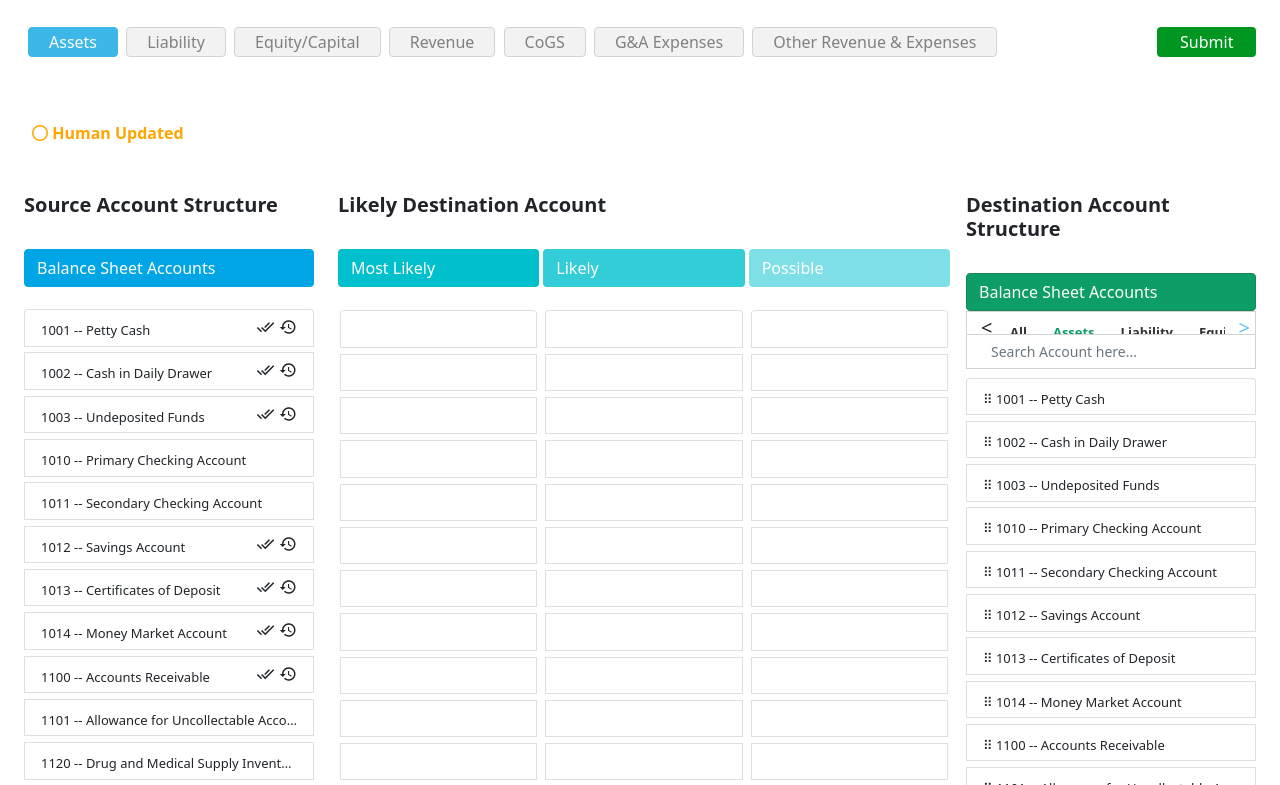
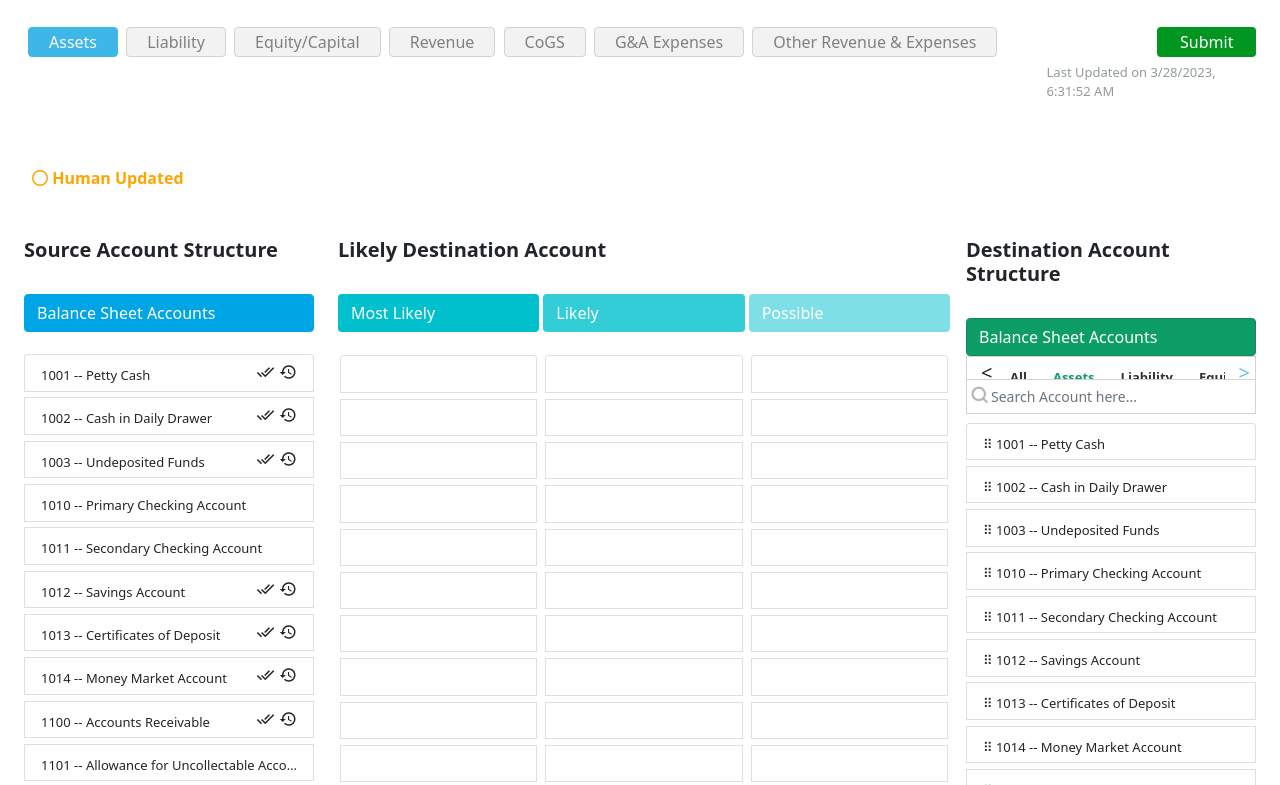
Before and after one commit to Krinalp1403/Standardizer, a plain HTML site: page index.html in a window 1280 px wide. Shown: the part 74-859 px from the top of the page. Drawn offline with nearby package versions, Linux system fonts and the light colour scheme.

Commit message:
New Created

```diff
--- a/coa.css
+++ b/coa.css
@@ -8,7 +8,7 @@
 }
 
 p{
-  margin-left: 82%;
+  margin-left: 83%;
   font-size: small;
   margin-bottom: 1rem;
   font-weight: 500;
--- a/coa.js
+++ b/coa.js
@@ -1,5 +1,15 @@
 $(document).ready(function () {
   draggable();
+    // var ml = $("#mostlikely").textContent;
+  //  var ml= document.getElementsByClassName('destinations');
+  let lis = document.getElementById('mostlikely').innerHTML;
+
+  var currentDateTime = new Date();
+  var formattedDateTime = currentDateTime.toLocaleString();
+  document.getElementById("lastupdated").innerHTML = "Last Updated on " + formattedDateTime;
+  //  var test = ml(li)
+  // console.log(lis.
+  //   );
 });
 
 // Filter mapping
@@ -20,7 +30,7 @@ buttons.forEach(button => {
         if (link.classList.contains('active')) {
           link.click();
           link.scrollIntoView({
-            behavior: "smooth",
+            // behavior: "smooth",
             block: "end",
             inline: "end"
           });
@@ -106,7 +116,8 @@ sourcedata.forEach((item) => {
 
   if (item.Number != "") {
 
-    $("#source").append("<li id='number_" + item.Number + "' class='list-group-item'>" + item.Number + " -- " + item.Name + "<i class='material-icons float-end'>done_all history</i></li>");
+    $("#source").append("<li id='number_" + item.Number + "' class='list-group-item'>" +'<span class="alignSource">' +item.Number + " -- " + item.Name + '</span>'+"<i class='material-icons float-end'>done_all history</i></li>");
+
 
     $("#mostlikely").append("<li id='mostlikely_" + item.Number + "'<li class='list-group-item destinations mostlikely_list'</li>");
     $("#likely").append("<li id='likely_" + item.Number + "' class='list-group-item  destinations likely_list'>");
@@ -200,6 +211,8 @@ function draggable() {
     new Sortable(this, {
       group: "shared",
       animation: 150,
+
+
     });
   });
 
@@ -221,6 +234,8 @@ function draggable() {
       put: false,
       animation: 150,
       onAdd: function (evt) {
+
+        console.log(evt);
         evt.item.classList = "sort";
         var master = evt.item.parentNode;
         if (master.children.length > 1) {
@@ -314,10 +329,17 @@ function draggable() {
       });
   });
 
+
+
 }
 
 //Submit Functionality
 function submit() {
+  swal(
+    'Submitted Success',
+    'All Account details submitted successfully!',
+    'success'
+  )
   var AccountDetails = new Array;
   var currentDateTime = new Date();
   var formattedDateTime = currentDateTime.toLocaleString();
@@ -331,10 +353,11 @@ standardcofData.forEach((li) => {
       likely: $(`#likely_${li.Number}`).html(),
       possible: $(`#possible_${li.Number}`).html(),
 
-      standardcofData: standardcofData
+      // standardcofData: standardcofData
     };
     AccountDetails.push(AccountData);
     localStorage.setItem("AccountDetails", JSON.stringify(AccountDetails));
+
 
   })
 }
@@ -343,7 +366,7 @@ function getAccountData(){
 
   var getAccountData = localStorage.getItem("AccountDetails");
   let getAccountDetails = JSON.parse(getAccountData);
-  if(getAccountDetails){
+  if(getAccountDetails != ""){
     getAccountDetails.forEach(li =>{
 
         $(`#mostlikely_${li.Id}`).html(li.mostlikely);
```
Also changed, not shown: Images/logo.png (added), Images/search.PNG (added), Images/user.jfif (added).
